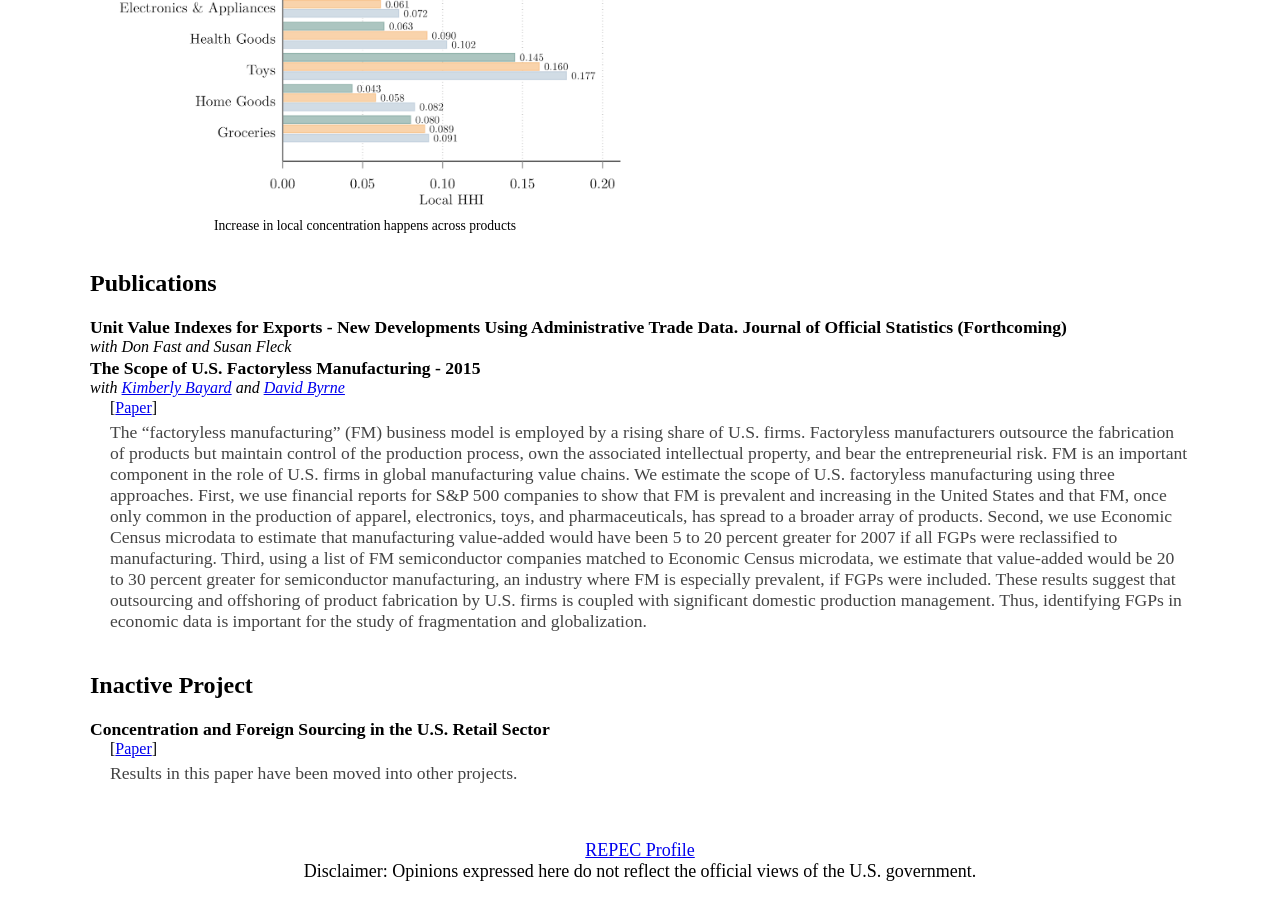
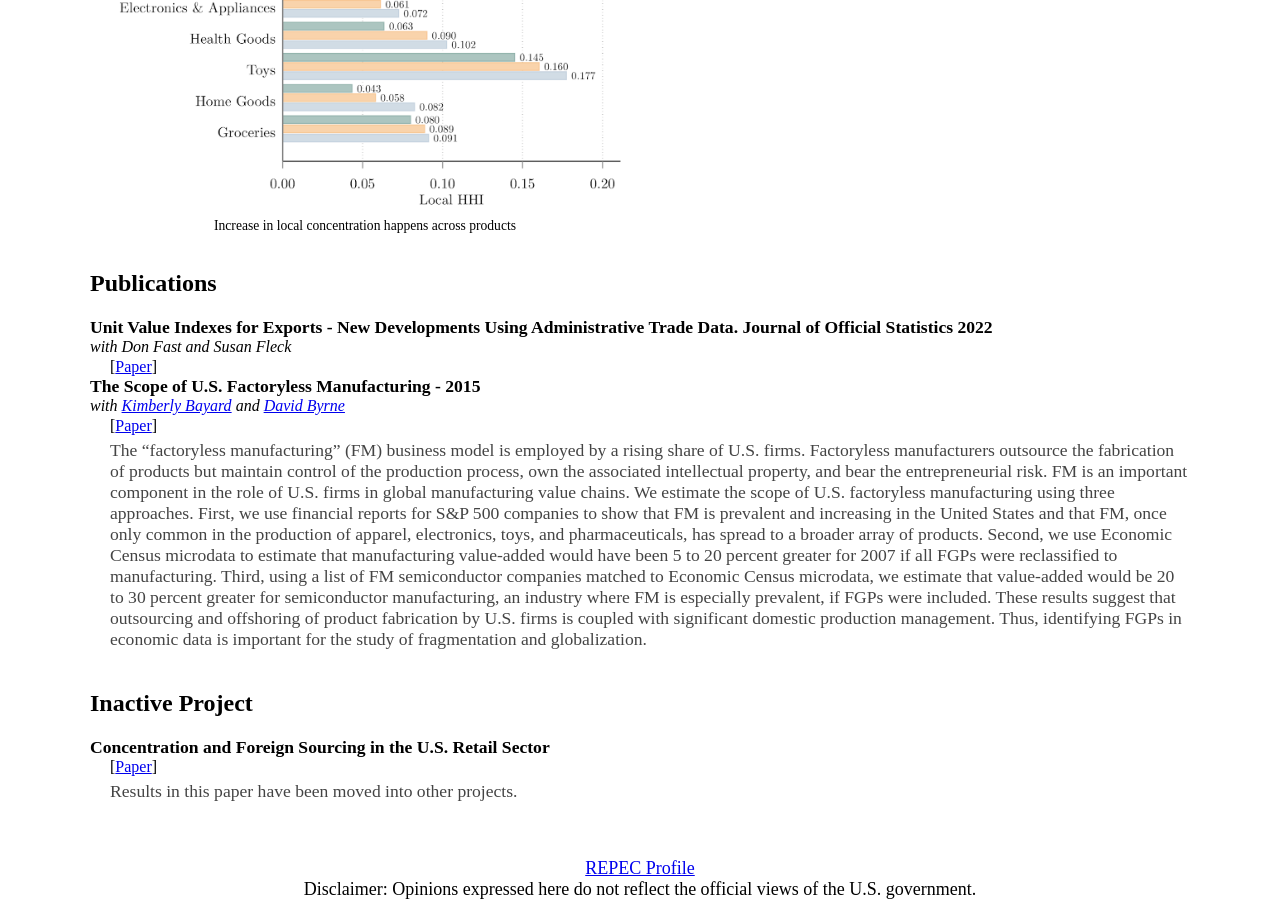
Before and after one commit to dominic-smith/dominic-smith.github.io, a Jekyll site: the page built from index.md, in a window 1280 px wide and 900 px high, scrolled down 1614 px. Built offline with Jekyll 4.4.1, drawn with Linux system fonts in a browser that asks for light colours.

Commit message:
Update index.md

```diff
--- a/index.md
+++ b/index.md
@@ -84,8 +84,9 @@ layout: default
             <div class="paper">Imports and Retailer Markups</div>
 -->
             <h2>Publications</h2>
-                <div class="paper">Unit Value Indexes for Exports - New Developments Using Administrative Trade Data. Journal of Official Statistics (Forthcoming)</div>
+                <div class="paper">Unit Value Indexes for Exports - New Developments Using Administrative Trade Data. Journal of Official Statistics 2022</div>
                 <div class="coauthors"> with Don Fast and Susan Fleck</div>
+               <div class="links">[<a href="https://doi.org/10.2478/jos-2022-0005" rel="noopener noreferrer" target="_blank">Paper</a>]</div>
 
                 <div class="paper"> The Scope of U.S. Factoryless Manufacturing - 2015</div>
                 <div class="coauthors"> with <a href="http://www.federalreserve.gov/econresdata/kimberly-n-bayard.htm" rel="noopener noreferrer" target="_blank">Kimberly Bayard</a> and <a href="http://www.federalreserve.gov/econresdata/david-m-byrne.htm" rel="noopener noreferrer" target="_blank">David Byrne</a></div>
```
